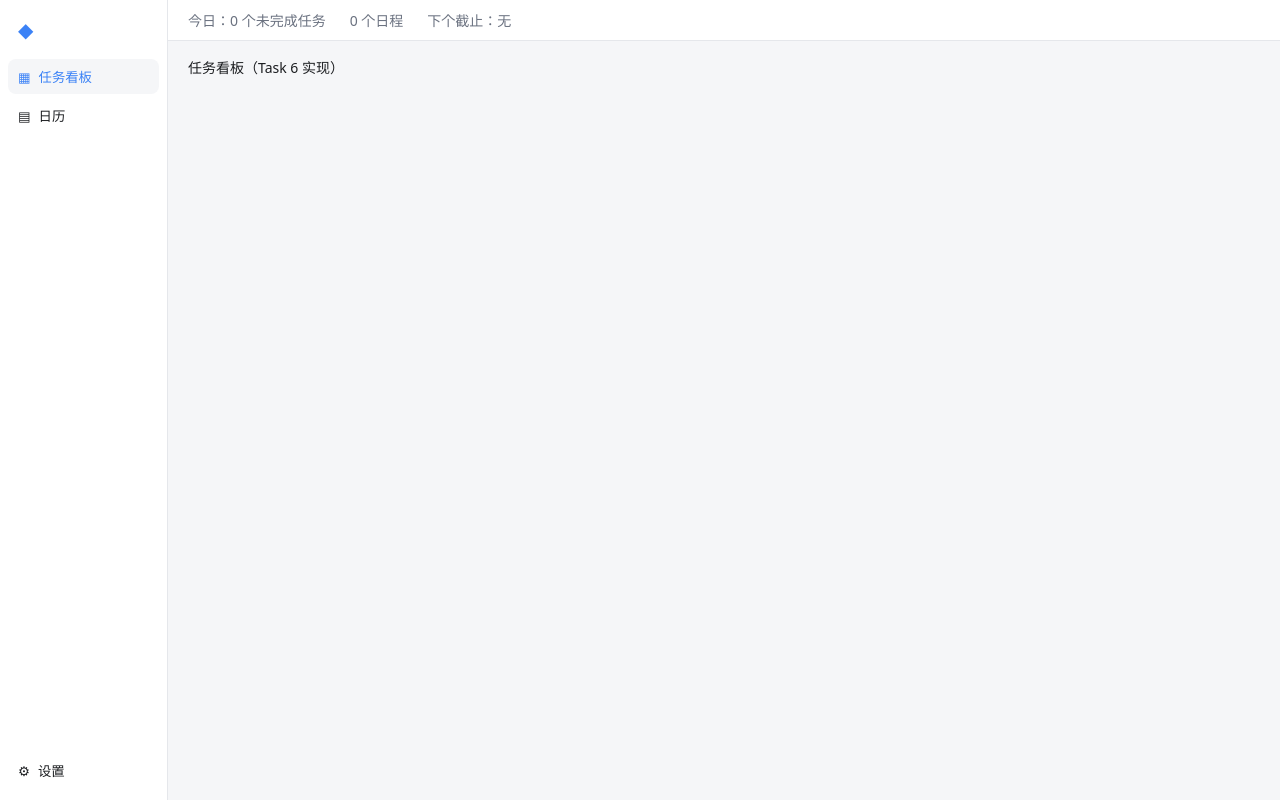
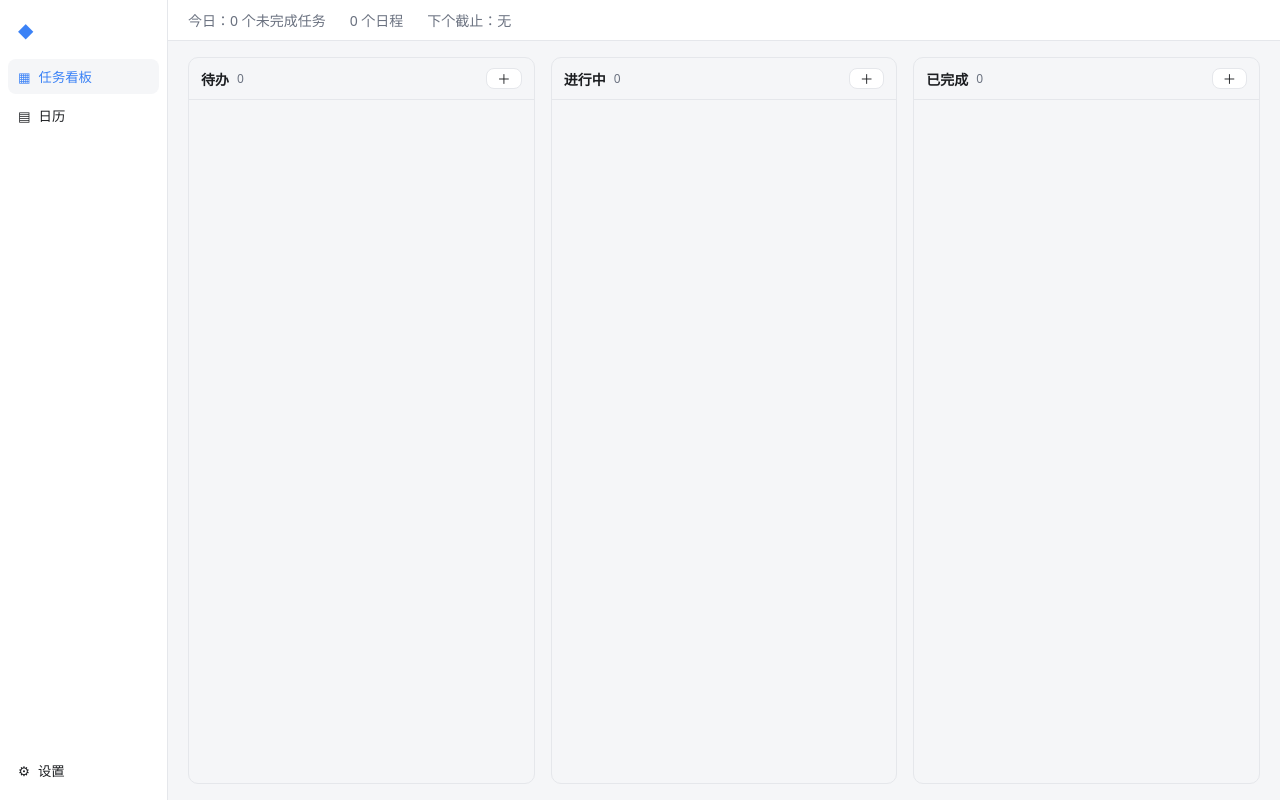
Before and after one commit to XN-star/MyDesk, a React (Vite) app: page / in a window 1280 px wide. Built offline with nearby package versions, Linux system fonts and the light colour scheme.

Commit message:
feat: 任务看板三列拖拽与卡片组件

```diff
--- a/src/features/tasks/KanbanPage.tsx
+++ b/src/features/tasks/KanbanPage.tsx
@@ -1,3 +1,63 @@
+import {
+  DndContext,
+  PointerSensor,
+  useSensor,
+  useSensors,
+  type DragEndEvent,
+} from '@dnd-kit/core';
+import { useTaskStore } from '../../stores/tasks';
+import { useUiStore } from '../../stores/ui';
+import type { Task } from '../../types';
+import { STATUSES } from './dnd';
+import TaskColumn from './TaskColumn';
+
 export default function KanbanPage() {
-  return <div>任务看板（Task 6 实现）</div>;
+  const tasks = useTaskStore((s) => s.tasks);
+  const move = useTaskStore((s) => s.move);
+  const openCreate = useUiStore((s) => s.openCreate);
+  const openTask = useUiStore((s) => s.openTask);
+  const sensors = useSensors(useSensor(PointerSensor, { activationConstraint: { distance: 6 } }));
+
+  function onDragEnd(e: DragEndEvent) {
+    const { active, over } = e;
+    if (!over) return;
+    const activeId = String(active.id);
+    const overId = String(over.id);
+    const targetStatus = (STATUSES as string[]).includes(overId)
+      ? (overId as Task['status'])
+      : tasks.find((t) => t.id === overId)?.status;
+    if (!targetStatus) return;
+
+    const column = tasks
+      .filter((t) => t.status === targetStatus && t.id !== activeId)
+      .sort((a, b) => a.sortOrder - b.sortOrder);
+    let index: number;
+    if (overId === targetStatus || !column.some((t) => t.id === overId)) {
+      index = column.length;
+    } else {
+      const overIdx = column.findIndex((t) => t.id === overId);
+      const moving = tasks.find((t) => t.id === activeId);
+      index =
+        moving && moving.sortOrder < column[overIdx].sortOrder ? overIdx + 1 : overIdx;
+    }
+    void move(activeId, targetStatus, index);
+  }
+
+  return (
+    <DndContext sensors={sensors} onDragEnd={onDragEnd}>
+      <div className="kanban">
+        {STATUSES.map((status) => (
+          <TaskColumn
+            key={status}
+            status={status}
+            tasks={tasks
+              .filter((t) => t.status === status)
+              .sort((a, b) => a.sortOrder - b.sortOrder)}
+            onAdd={() => openCreate(status)}
+            onOpen={openTask}
+          />
+        ))}
+      </div>
+    </DndContext>
+  );
 }
--- /dev/null
+++ b/src/features/tasks/TaskCard.tsx
@@ -0,0 +1,36 @@
+import { useSortable } from '@dnd-kit/sortable';
+import { CSS } from '@dnd-kit/utilities';
+import type { Task } from '../../types';
+import { isOverdue } from '../../lib/format';
+
+const PRIORITY_COLORS = ['#9ca3af', '#60a5fa', '#f59e0b', '#ef4444'];
+
+export default function TaskCard({ task, onClick }: { task: Task; onClick: () => void }) {
+  const { attributes, listeners, setNodeRef, transform, transition, isDragging } = useSortable({
+    id: task.id,
+  });
+  return (
+    <div
+      ref={setNodeRef}
+      {...attributes}
+      {...listeners}
+      className="task-card"
+      style={{
+        transform: CSS.Transform.toString(transform),
+        transition,
+        opacity: isDragging ? 0.4 : 1,
+      }}
+      onClick={onClick}
+    >
+      <div className="task-card-title">{task.title}</div>
+      <div className="task-card-meta">
+        <span className="dot" style={{ background: PRIORITY_COLORS[task.priority] ?? '#9ca3af' }} />
+        {task.dueAt && (
+          <span className={isOverdue(task) ? 'due overdue' : 'due'}>
+            {task.dueAt.slice(5, 16).replace('T', ' ')}
+          </span>
+        )}
+      </div>
+    </div>
+  );
+}
--- /dev/null
+++ b/src/features/tasks/TaskColumn.tsx
@@ -0,0 +1,37 @@
+import { useDroppable } from '@dnd-kit/core';
+import { SortableContext, verticalListSortingStrategy } from '@dnd-kit/sortable';
+import type { Task, TaskStatus } from '../../types';
+import { STATUS_NAMES } from './dnd';
+import TaskCard from './TaskCard';
+
+export default function TaskColumn({
+  status,
+  tasks,
+  onAdd,
+  onOpen,
+}: {
+  status: TaskStatus;
+  tasks: Task[];
+  onAdd: () => void;
+  onOpen: (id: string) => void;
+}) {
+  const { setNodeRef, isOver } = useDroppable({ id: status });
+  return (
+    <div className={`kanban-col${isOver ? ' over' : ''}`}>
+      <div className="kanban-col-head">
+        <span>{STATUS_NAMES[status]}</span>
+        <span className="kanban-count">{tasks.length}</span>
+        <button className="btn" onClick={onAdd}>
+          ＋
+        </button>
+      </div>
+      <div ref={setNodeRef} className="kanban-col-body">
+        <SortableContext items={tasks.map((t) => t.id)} strategy={verticalListSortingStrategy}>
+          {tasks.map((t) => (
+            <TaskCard key={t.id} task={t} onClick={() => onOpen(t.id)} />
+          ))}
+        </SortableContext>
+      </div>
+    </div>
+  );
+}
```
Also changed, not shown: 1 other file (tests, documents, lock files or other folders).
